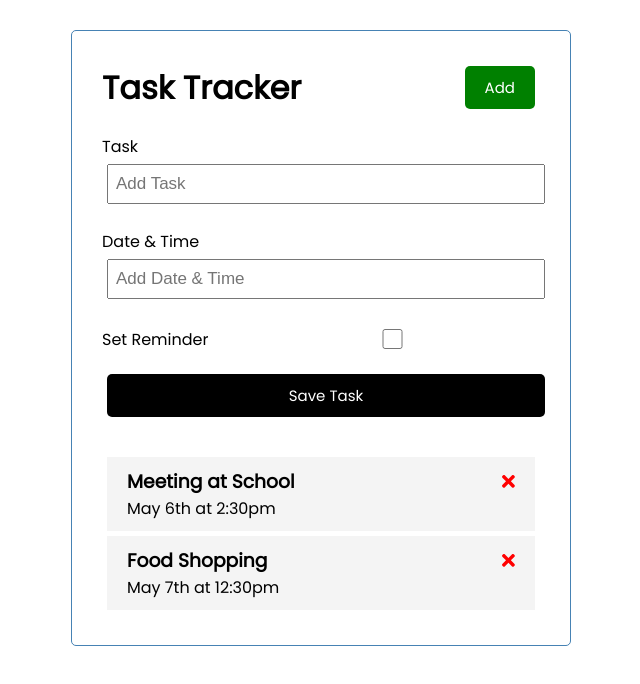
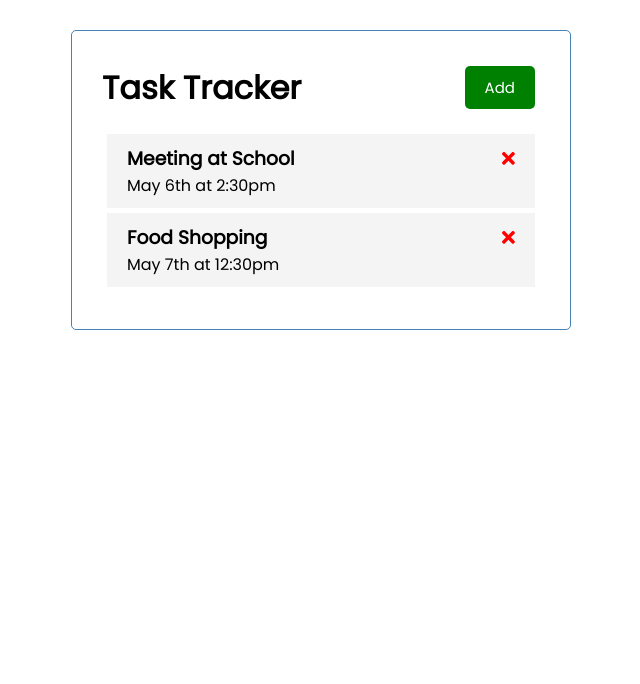
Before and after one commit to ShannonTJ/angular-tasks-app, an Angular app: page / in a window 1280 px wide. Shown: the top 684 px of the page, without its empty margins (319-959 px from the left). Built offline with nearby package versions, Linux system fonts and the light colour scheme; data requests are answered from the project's data file.

Commit message:
Toggle form visibility

```diff
--- a/src/app/components/add-task/add-task.component.html
+++ b/src/app/components/add-task/add-task.component.html
@@ -1,4 +1,4 @@
-<form class="add-form" (ngSubmit)="onSubmit()">
+<form *ngIf="showAddTask" class="add-form" (ngSubmit)="onSubmit()">
   <div class="form-control">
     <label for="text">Task</label>
     <input
--- a/src/app/components/add-task/add-task.component.ts
+++ b/src/app/components/add-task/add-task.component.ts
@@ -1,4 +1,6 @@
 import { Component, OnInit, Output, EventEmitter } from '@angular/core';
+import { Subscription } from 'rxjs';
+import { UiService } from '../../services/ui.service';
 import { Task } from '../../Task';
 
 @Component({
@@ -12,8 +14,14 @@
   text: string = '';
   date: string = '';
   reminder: boolean = false;
+  showAddTask: boolean = false;
+  subscription: Subscription;
 
-  constructor() {}
+  constructor(private uiService: UiService) {
+    this.subscription = this.uiService
+      .onToggle()
+      .subscribe((value) => (this.showAddTask = value));
+  }
 
   ngOnInit(): void {}
   onSubmit() {
```
